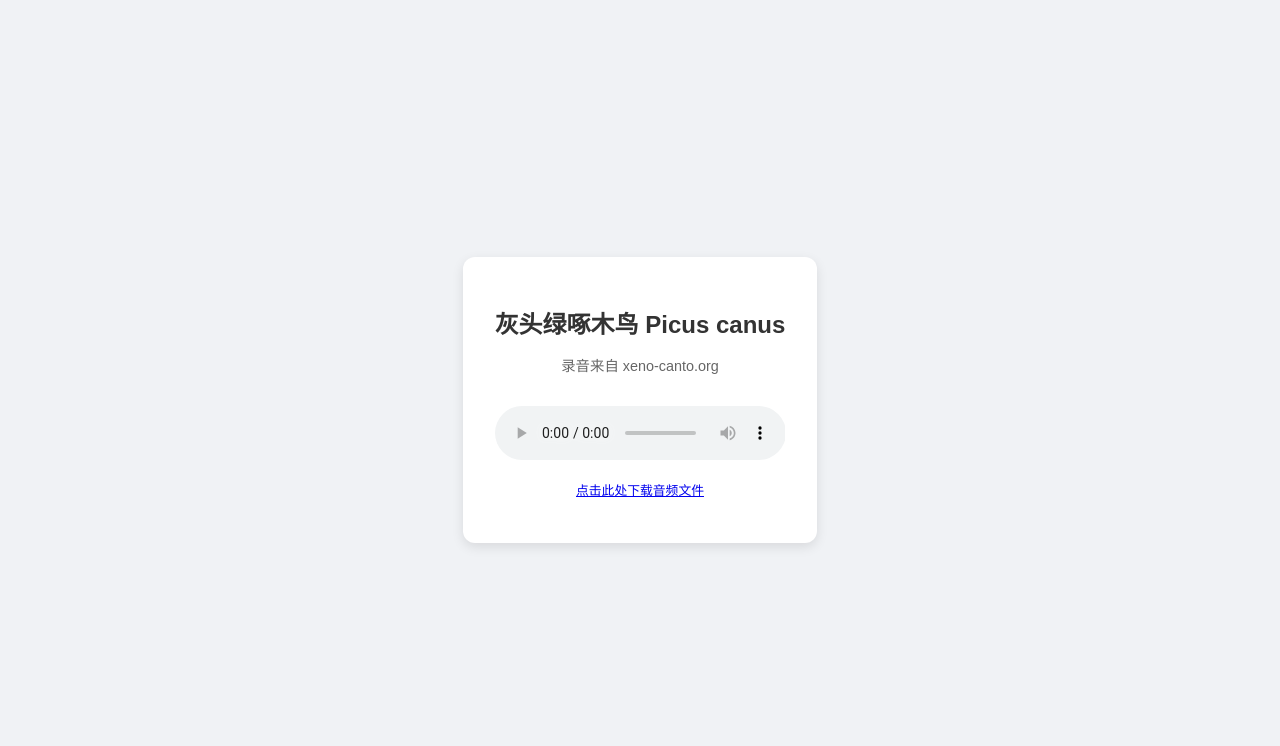
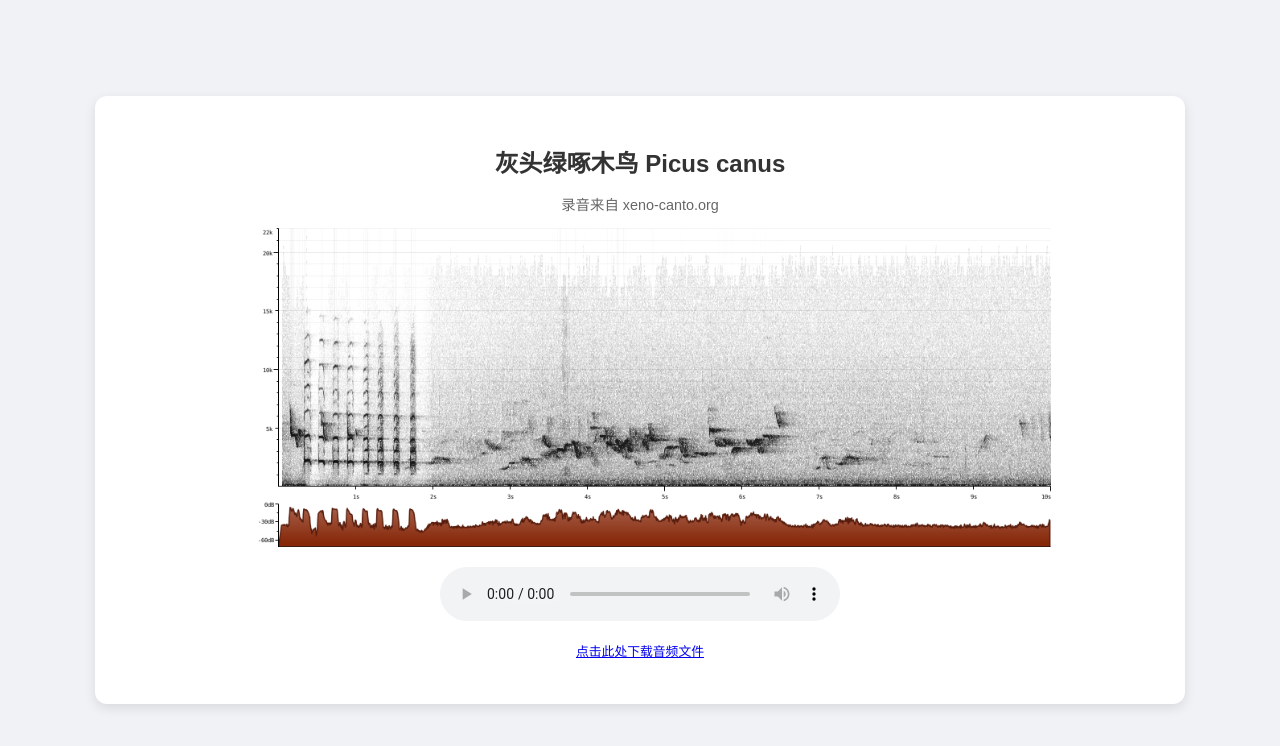
Before and after one commit to BlueGrandala/Hear-birds, a plain HTML site: page htl/index.html in a window 1280 px wide. Drawn offline with Linux system fonts and the light colour scheme.

Commit message:
Add files via upload

```diff
--- a/htl/index.html
+++ b/htl/index.html
@@ -17,6 +17,9 @@
     <div class="player-container">
         <h1>灰头绿啄木鸟 Picus canus</h1>
         <p>录音来自 xeno-canto.org</p>
+        <img src = "spec.png" style="width: 80%; height: auto;">
+    </img>
+
         <audio controls preload="metadata">
             <source src="htl.mp3" type="audio/mpeg">
             您的浏览器不支持 audio 元素。
```
Also changed, not shown: htl/spec.png (added).
